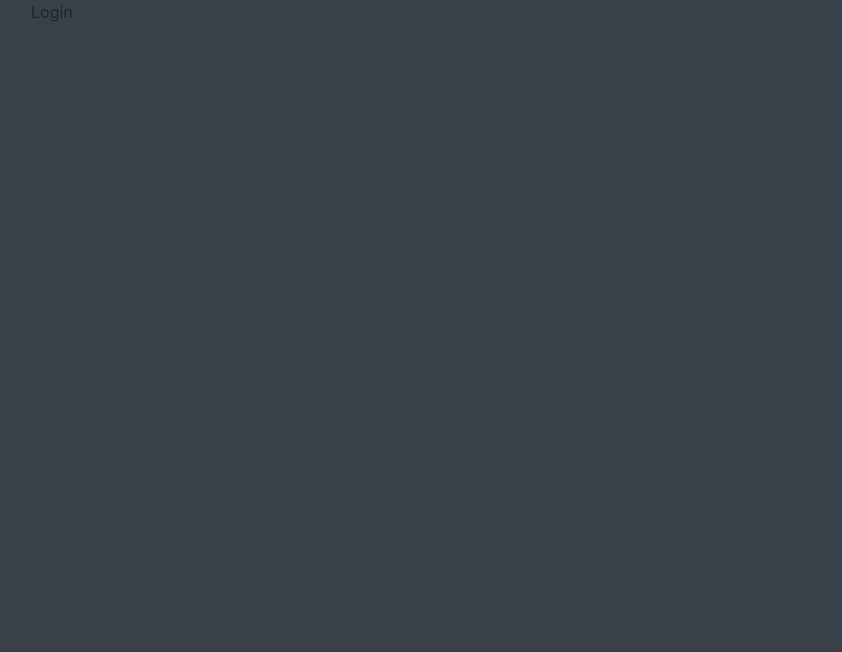
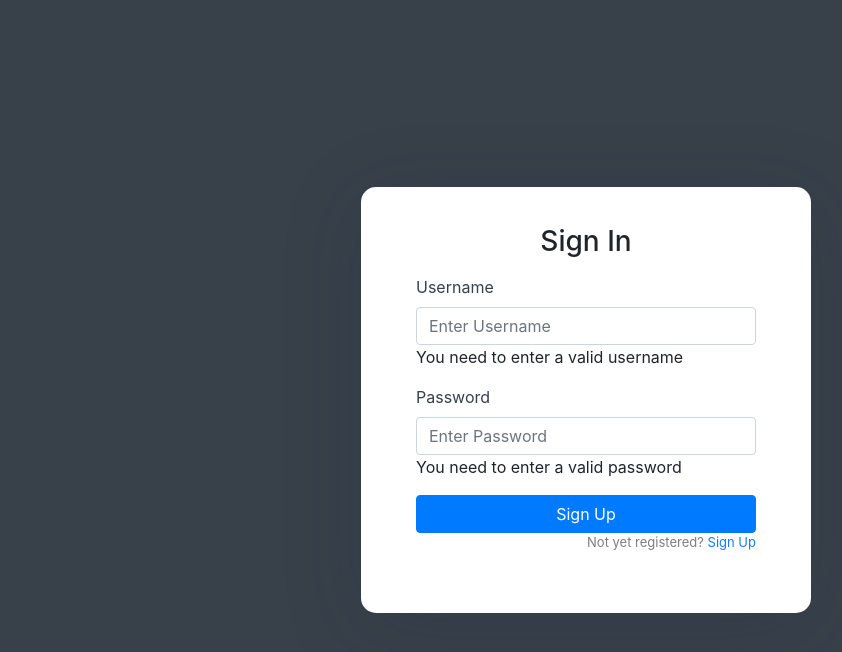
Before and after one commit to alejandrotoro/ticket_app_fe, a React (Create React App) app: page / in a window 1280 px wide. Shown: the top 652 px of the page, without its empty margins (54-896 px from the left). Built offline with nearby package versions, Linux system fonts and the light colour scheme.

Commit message:
Add the reusable inputs to the login form

```diff
--- a/src/components/auth/Login.js
+++ b/src/components/auth/Login.js
@@ -1,9 +1,51 @@
 import React from 'react'
+import FormInput from '../shared/formInput';
+import { Button } from '../shared/button';
+import { Link } from 'react-router-dom';
 
 const Login = () => {
+
+  const onChange = () => {};
+
   return (
-    <div>
-      Login
+    <div className="auth-wrapper">
+      <div className="auth-inner">
+        <form>
+          <h3>Sign In</h3>
+          <div className="form-group">
+            <FormInput
+              type="text"
+              name="username"
+              label="Username"
+              className="form-control"
+              placeholder="Enter Username"
+              value=""
+              error="You need to enter a valid username"
+              onChange={onChange}
+            />
+          </div>
+          <div className="form-group">
+            <FormInput
+              type="password"
+              name="password"
+              label="Password"
+              className="form-control"
+              placeholder="Enter Password"
+              value=""
+              error="You need to enter a valid password"
+              onChange={onChange}
+            />
+          </div>
+          <Button
+            type="submit"
+            label="Sign Up"
+            className="btn btn-primary btn-block"
+          />
+          <p className="forgot-password text-right">
+            Not yet registered? <Link to={"/sign-up"}>Sign Up</Link>
+          </p>
+        </form>
+      </div>
     </div>
   )
 }
```
